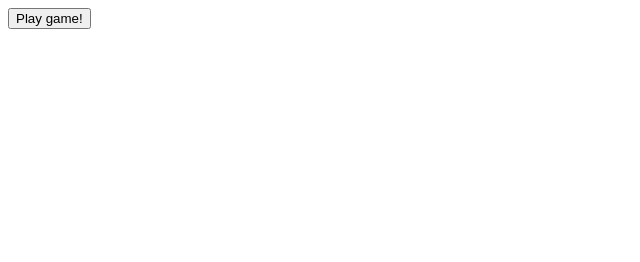
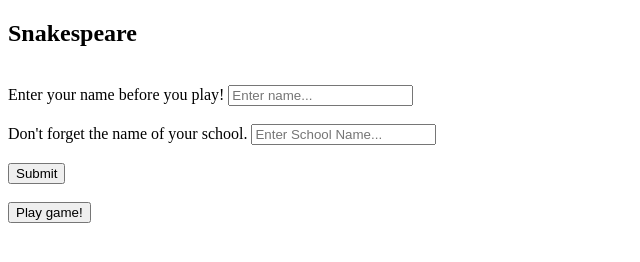
Before and after one commit to Thiefstep/Lap_1_Project, a plain HTML site: page client/index.html in a window 1280 px wide. Shown: the whole page, without its empty margins (0-640 px from the left). Drawn offline with Linux system fonts and the light colour scheme.

Commit message:
Title and Form added to index.html with lables for each form

```diff
--- a/client/index.html
+++ b/client/index.html
@@ -8,6 +8,24 @@
     <title> Snakespeare</title>
 </head>
 <body>
-    <button id="btn-randomise">Play game!</button>
+    <section>
+        <h1>Snakespeare</h1>
+        <br>
+
+        <form id="create-form">
+            <label for="name">Enter your name before you play!</label>
+            <input type="text" id="name" name="name" placeholder="Enter name..." />
+            <br><br>
+            <label for="schoolName">Don't forget the name of your school.</label>
+            <input type="text" id= "schoolName" name="schoolName" placeholder="Enter School Name..." />
+            <br><br>
+            <input type="submit" value="Submit" />
+          </form>
+
+          <br>
+
+          <button id="btn-randomise">Play game!</button>
+        </section>
+
 </body>
 </html>
```
